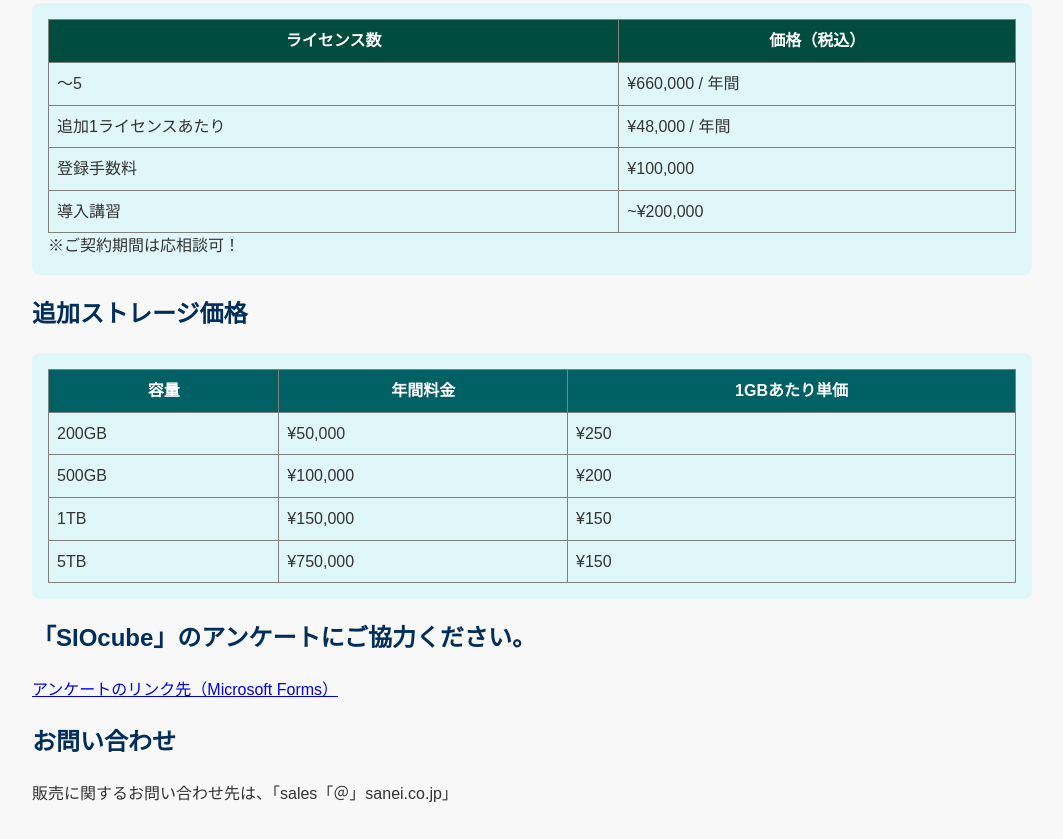
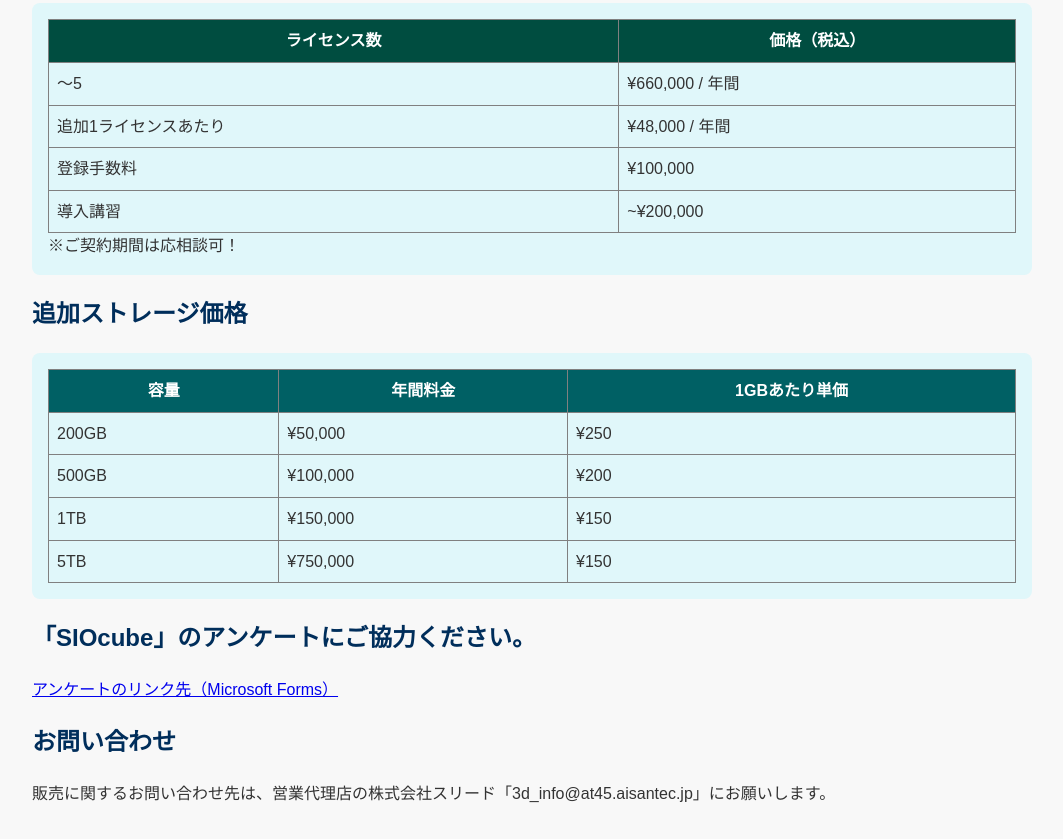
Before and after one commit to siocube/siocube.github.io, a plain HTML site: page index.html in a window 1280 px wide. Shown: the part 3738-4577 px from the top of the page, without its empty margins (108-1171 px from the left). Drawn offline with Linux system fonts and the light colour scheme.

Commit message:
Re-commit after pulling remote

```diff
--- a/index.html
+++ b/index.html
@@ -196,7 +196,7 @@
 <a href="https://forms.office.com/Pages/ResponsePage.aspx?id=DQSIkWdsW0yxEjajBLZtrQAAAAAAAAAAAAO__SOJ3RRUNVpETzc3QzRDV0NEWTk2TkNVMTZBVk41Ti4u">アンケートのリンク先（Microsoft Forms）</a>
 
 <h2>お問い合わせ</h2>
-<a>販売に関するお問い合わせ先は、「sales「＠」sanei.co.jp」</a>
+<a>販売に関するお問い合わせ先は、営業代理店の株式会社スリード「3d_info@at45.aisantec.jp」にお願いします。</a>
 
   </section>
 </body>
```
